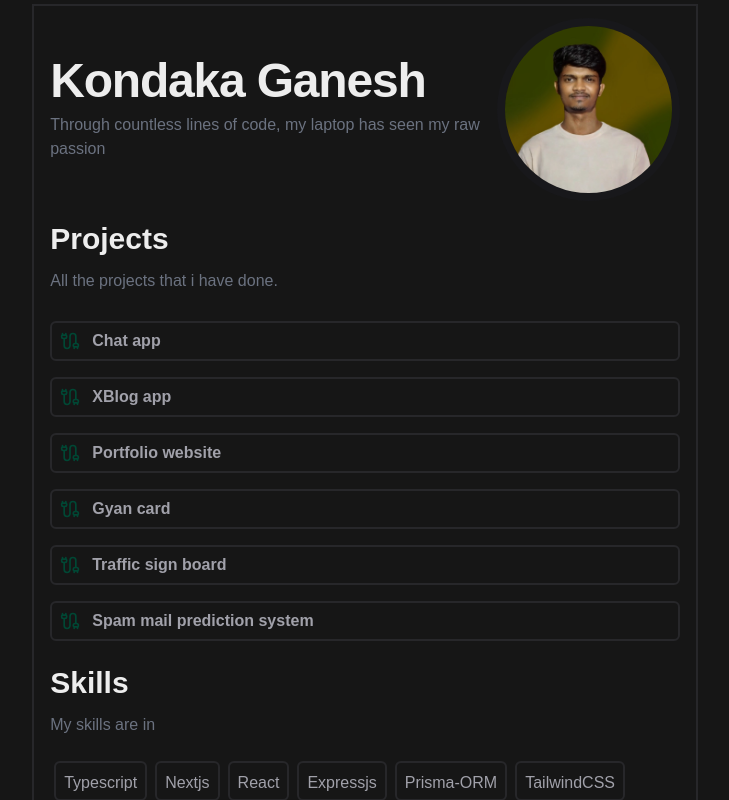
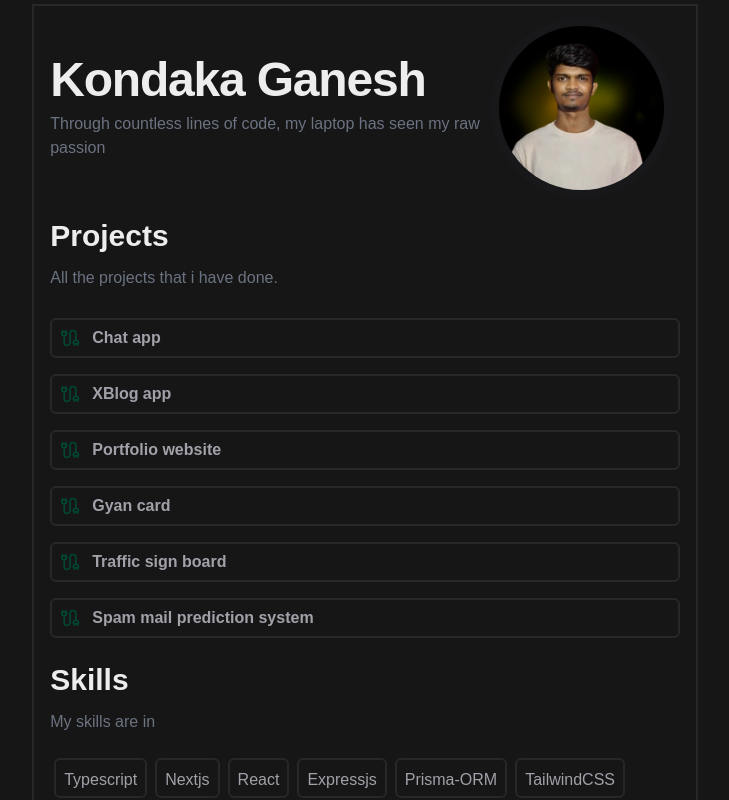
Before and after one commit to ganeshkondaka/Gyan-card, a Next.js app: page /pages/gyan_card in a window 1280 px wide. Shown: the top 800 px of the page, without its empty margins (275-1004 px from the left). Built offline with nearby package versions, Linux system fonts and the light colour scheme.

Commit message:
added a picture changed some styles

```diff
--- a/app/components/Profile.tsx
+++ b/app/components/Profile.tsx
@@ -2,7 +2,7 @@ import Image from "next/image";
 
 export default function Profile() {
   return (
-    <div className="flex  items-center justify-around py-3">
+    <div className="flex  items-center justify-around py-3 pr-2">
         <div className="">
             <div className=" text-3xl md:text-5xl font-bold tracking-tight "> Kondaka Ganesh</div>
             <div className="text-gray-500 mt-2"> Through countless lines of code, my laptop has seen my raw passion</div>
@@ -10,11 +10,11 @@ export default function Profile() {
         </div>
         <div className="">
             <Image
-            src="/dp2.jpg"
+            src="/dpblack.jpg"
             alt="ganesh image"
             width={200}
             height={200}
-            className=" object-cover rounded-full border-4 md:border-8 dark:border-zinc-800 border-zinc-900 hover:scale-110 transition-transform duration-300 " />
+            className=" object-cover rounded-full border-8 md:border-8 dark:border-zinc-800 border-zinc-900 hover:scale-110 transition-transform duration-300 " />
         </div>
     </div>
   )
--- a/app/page.tsx
+++ b/app/page.tsx
@@ -39,11 +39,11 @@ export default function Home() {
           </Link>
 
           {/* Preview Section */}
-          <div className="mt-16 p-8 bg-green-950 rounded-2xl shadow-xl">
+          <div className="mt-16 bg-green-950 rounded-3xl shadow-xl">
             <div className="relative">
               <div className="absolute inset-0 bg-gradient-to-t from-gray-900/20 to-transparent rounded-lg"></div>
               <Image
-                className="rounded-lg h-full shadow-lg hover:shadow-xl transition-shadow duration-300 w-full"
+                className="rounded-3xl h-full shadow-lg hover:shadow-xl transition-shadow duration-300 w-full"
                 priority
                 src="/gyancard3.jpeg"
                 alt="ganesh image"
```
Also changed, not shown: public/dpblack.jpg (added).
